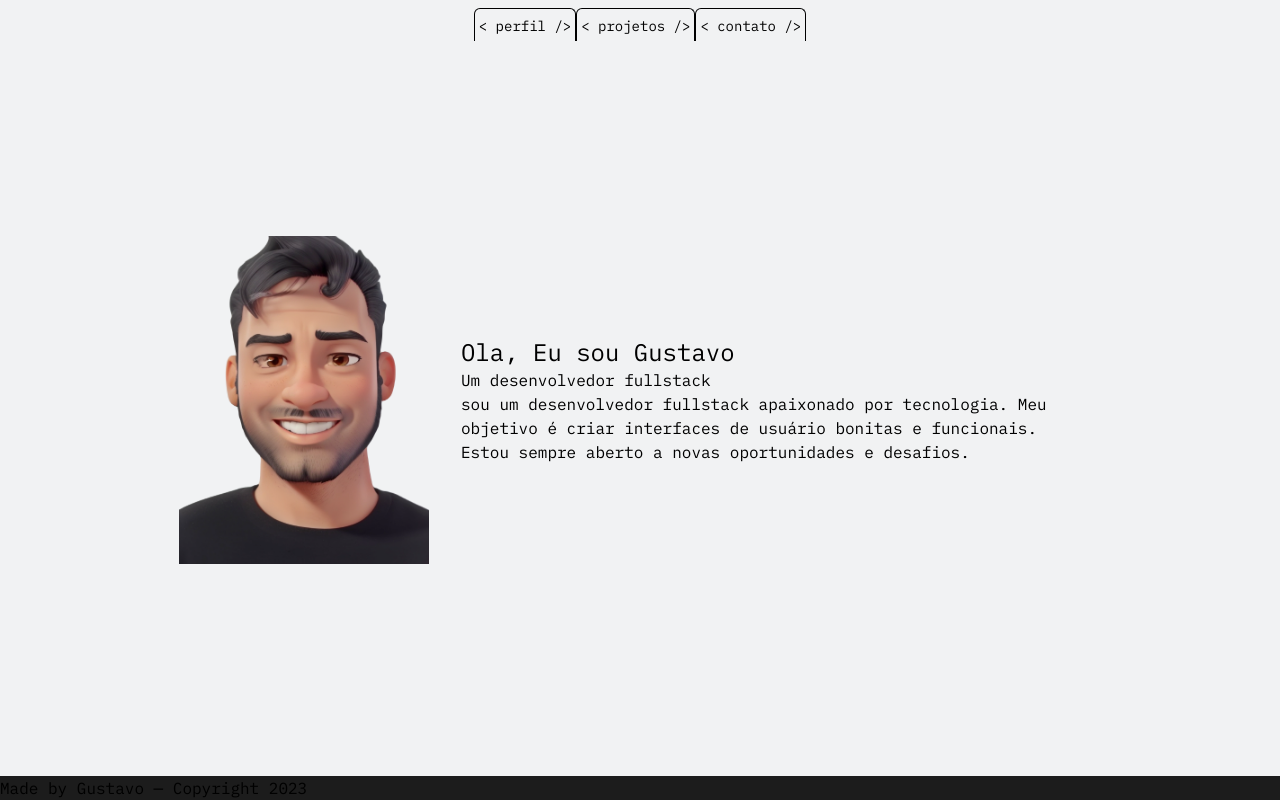
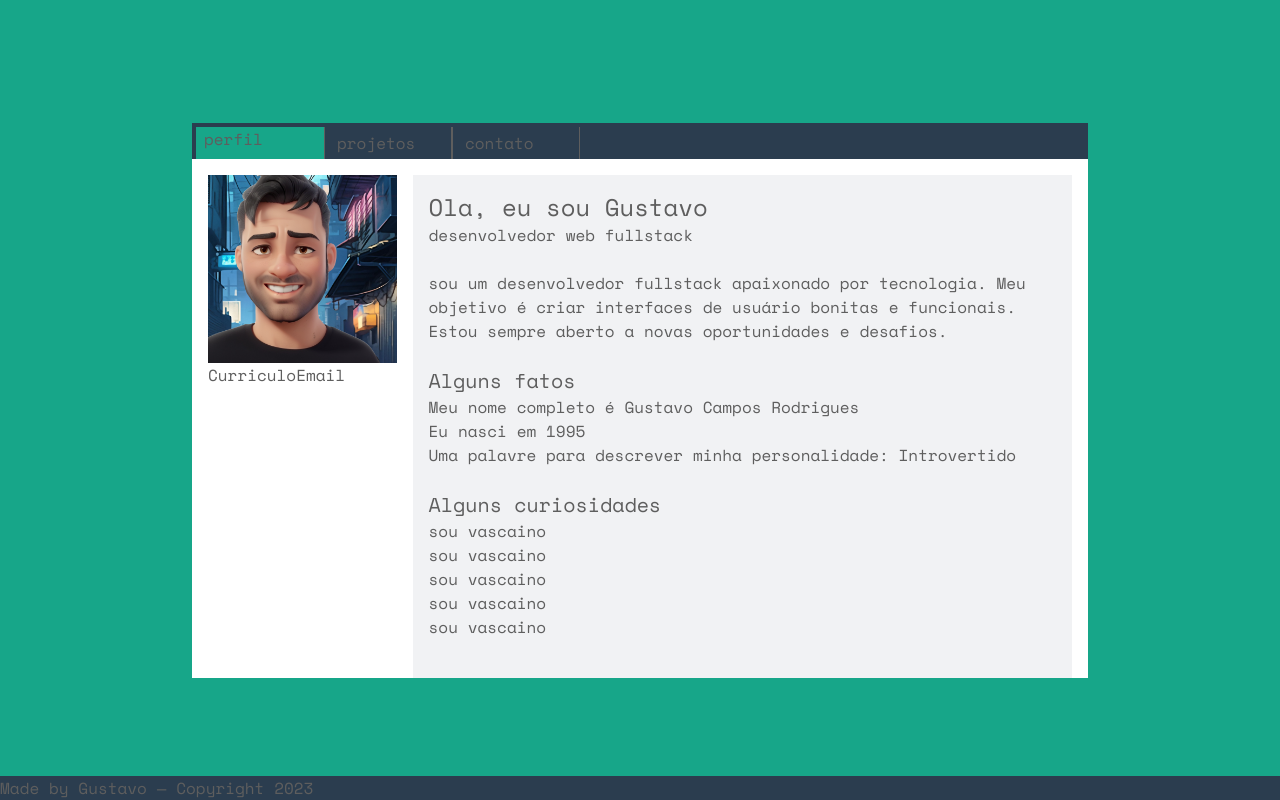
Before and after one commit to gstvcampos/portfolio, a Next.js app: page / in a window 1280 px wide. Built offline with nearby package versions, Linux system fonts and the light colour scheme.

Commit message:
feat: style

```diff
--- a/src/app/globals.css
+++ b/src/app/globals.css
@@ -3,17 +3,21 @@
 @tailwind utilities;
 
 :root {
-  --background: 210deg 9% 95%;
-  --content: 0deg 0% 11%;
-  --primary: 60deg 1% 65%;
-  --secondary: 0deg 0% 21%;
+  --background: 168deg 76% 37%;
+  --content-primary: 0deg 0% 100%;
+  --content-secondary: 220deg 13% 95%;
+  --color-one: 0deg 0% 37%;
+  --color-two: 210deg 29% 24%;
+  --color-three: 0deg 0% 37%;
 }
 
 @media (prefers-color-scheme: dark) {
   :root {
-    --background: 0deg 0% 10%;
-    --content: 0deg 0% 40%;
-    --primary: 210deg 29% 24%;
-    --secondary: 60deg 1% 65%;
+    --background: 168deg 76% 37%;
+    --content-primary: 200deg 6% 10%;
+    --content-secondary: 195deg 6% 13%;
+    --color-one: 36deg 10% 90%;
+    --color-two: 210deg 29% 24%;
+    --color-three: 0deg 0% 37%;
   }
 }
--- a/src/app/layout.tsx
+++ b/src/app/layout.tsx
@@ -2,11 +2,11 @@ import Footer from '@/components/Footer'
 import Header from '@/components/Header'
 import type { Metadata } from 'next'
 // eslint-disable-next-line camelcase
-import { IBM_Plex_Mono } from 'next/font/google'
+import { Space_Mono } from 'next/font/google'
 import { ReactNode } from 'react'
 import './globals.css'
 
-const mono = IBM_Plex_Mono({ weight: '400', subsets: ['latin'] })
+const mono = Space_Mono({ weight: '400', subsets: ['latin'] })
 
 export const metadata: Metadata = {
   title: 'Portifolio',
@@ -16,9 +16,13 @@ export const metadata: Metadata = {
 export default function RootLayout({ children }: { children: ReactNode }) {
   return (
     <html lang="en" className="!scroll-smooth">
-      <body className={`${mono.className} bg-bg antialiased`}>
-        <Header />
-        {children}
+      <body
+        className={`${mono.className} flex h-screen items-center justify-center bg-bg text-color-1 antialiased`}
+      >
+        <div className="flex h-full max-w-4xl flex-grow flex-col overflow-hidden md:h-[555px]">
+          <Header />
+          {children}
+        </div>
         <Footer />
       </body>
     </html>
--- a/src/app/page.tsx
+++ b/src/app/page.tsx
@@ -1,29 +1,43 @@
-import profilePx from '@/assets/profilePx.png'
+import photo from '@/assets/photo.png'
 import Image from 'next/image'
 
 export default async function Home() {
   return (
-    <main className="flex h-screen items-center justify-center">
-      <div className="flex flex-col items-center md:flex-row">
-        <div>
+    <main className="flex h-full flex-col gap-4 bg-content-1 p-4 md:flex-row">
+      <div className="self-center md:self-start">
         <Image
           priority={true}
-            src={profilePx}
+          src={photo}
           width={250}
           height={250}
           alt={'Imagem do author'}
         />
+        <button>Curriculo</button>
+        <button>Email</button>
       </div>
 
-        <div className="bg-primary m-4 w-full max-w-screen-sm flex-grow flex-col flex-wrap p-4">
-          <h1 className="text-2xl">Ola, Eu sou Gustavo</h1>
-          <h3 className="text-white">Um desenvolvedor fullstack</h3>
-          <p>
-            sou um desenvolvedor fullstack apaixonado por tecnologia. Meu
-            objetivo é criar interfaces de usuário bonitas e funcionais. Estou
-            sempre aberto a novas oportunidades e desafios.
+      <div className="bg-primary w-full flex-grow flex-col overflow-x-auto bg-content-2 p-4">
+        <h2 className="text-2xl">Ola, eu sou Gustavo</h2>
+        <p className="text-color-3 mb-6">desenvolvedor web fullstack</p>
+        <p className="mb-6">
+          sou um desenvolvedor fullstack apaixonado por tecnologia. Meu objetivo
+          é criar interfaces de usuário bonitas e funcionais. Estou sempre
+          aberto a novas oportunidades e desafios.
         </p>
-        </div>
+        <h3 className="text-xl">Alguns fatos</h3>
+        <ul className="mb-6">
+          <li>Meu nome completo é Gustavo Campos Rodrigues</li>
+          <li>Eu nasci em 1995</li>
+          <li>Uma palavre para descrever minha personalidade: Introvertido</li>
+        </ul>
+        <h3 className="text-xl">Alguns curiosidades</h3>
+        <ul className="mb-6">
+          <li>sou vascaino</li>
+          <li>sou vascaino</li>
+          <li>sou vascaino</li>
+          <li>sou vascaino</li>
+          <li>sou vascaino</li>
+        </ul>
       </div>
     </main>
   )
--- a/src/components/EncryptBtn.tsx
+++ /dev/null
@@ -1,58 +0,0 @@
-'use client'
-
-import Link from 'next/link'
-import { useRef, useState } from 'react'
-
-export default function EncryptBtn({
-  innerText,
-  page,
-}: {
-  innerText: string
-  page: string
-}) {
-  const chars = '!@#$%^&*():{};|,.<>/?'
-  const intervalRef = useRef<ReturnType<typeof setInterval> | null>(null)
-  const [text, setText] = useState(innerText)
-
-  const scramble = () => {
-    let pos = 0
-
-    intervalRef.current = setInterval(() => {
-      const scrambled = innerText
-        .split('')
-        .map((char, index) => {
-          if (pos / 2 > index) return char
-          const randomCharIndex = Math.floor(Math.random() * chars.length)
-          const randomChar = chars[randomCharIndex]
-          return randomChar
-        })
-        .join('')
-
-      setText(scrambled)
-      pos++
-
-      if (pos >= innerText.length * 2) {
-        stopScramble()
-      }
-    }, 50)
-  }
-
-  const stopScramble = () => {
-    clearInterval(intervalRef.current || undefined)
-    setText(innerText)
-  }
-
-  return (
-    <div
-      onMouseEnter={scramble}
-      onMouseLeave={stopScramble}
-      className="rounded-t-md border-[1px] border-b-0 p-1"
-    >
-      <Link href={page} className="text-sm">
-        <span>&lt; </span>
-        {text}
-        <span> /&gt;</span>
-      </Link>
-    </div>
-  )
-}
--- a/src/components/Footer.tsx
+++ b/src/components/Footer.tsx
@@ -1,6 +1,6 @@
 export default function Footer() {
   return (
-    <footer className="w fixed bottom-0 w-full bg-content">
+    <footer className="fixed bottom-0 w-full bg-color-2">
       <div>
         <p>Made by Gustavo — Copyright 2023</p>
       </div>
--- a/src/components/Header.tsx
+++ b/src/components/Header.tsx
@@ -1,12 +1,12 @@
-import EncryptBtn from './EncryptBtn'
+import NavBtn from './NavBtn'
 
 export default function Header() {
   return (
-    <header className="mx-auto flex justify-center">
-      <nav className="fixed mt-2 flex">
-        <EncryptBtn page="/" innerText="perfil" />
-        <EncryptBtn page="projetos" innerText="projetos" />
-        <EncryptBtn page="contatos" innerText="contato" />
+    <header className="bg-color-2">
+      <nav className="mx-1 mt-1 flex justify-start">
+        <NavBtn page="/" innerText="perfil" />
+        <NavBtn page="/projetos" innerText="projetos" />
+        <NavBtn page="/contatos" innerText="contato" />
       </nav>
     </header>
   )
--- /dev/null
+++ b/src/components/NavBtn.tsx
@@ -0,0 +1,24 @@
+'use client'
+
+import Link from 'next/link'
+import { usePathname } from 'next/navigation'
+
+export default function NavBtn({
+  innerText,
+  page,
+}: {
+  innerText: string
+  page: string
+}) {
+  const pathname = usePathname()
+  const general = 'w-32 border-x-[1px] border-b-0 p-1'
+  const current = 'w-32 bg-bg'
+
+  return (
+    <div className={pathname === page ? current : general}>
+      <Link href={page} className="ml-2">
+        {innerText}
+      </Link>
+    </div>
+  )
+}
--- a/tailwind.config.ts
+++ b/tailwind.config.ts
@@ -9,10 +9,14 @@ const config: Config = {
   theme: {
     colors: {
       bg: 'hsl(var(--background) / <alpha-value>)',
-      content: 'hsl(var(--content) / <alpha-value>)',
-      text: {
-        1: 'hsl(var(--primary) / <alpha-value>)',
-        2: 'hsl(var(--secondary) / <alpha-value>)',
+      content: {
+        1: 'hsl(var(--content-primary) / <alpha-value>)',
+        2: 'hsl(var(--content-secondary) / <alpha-value>)',
+      },
+      color: {
+        1: 'hsl(var(--color-one) / <alpha-value>)',
+        2: 'hsl(var(--color-two) / <alpha-value>)',
+        3: 'hsl(var(--color-three) / <alpha-value>)',
       },
     },
   },
```
Also changed, not shown: src/assets/photo.png (added), src/assets/profilePx.png (deleted). Lines whose indentation alone changed are shown as unchanged.
